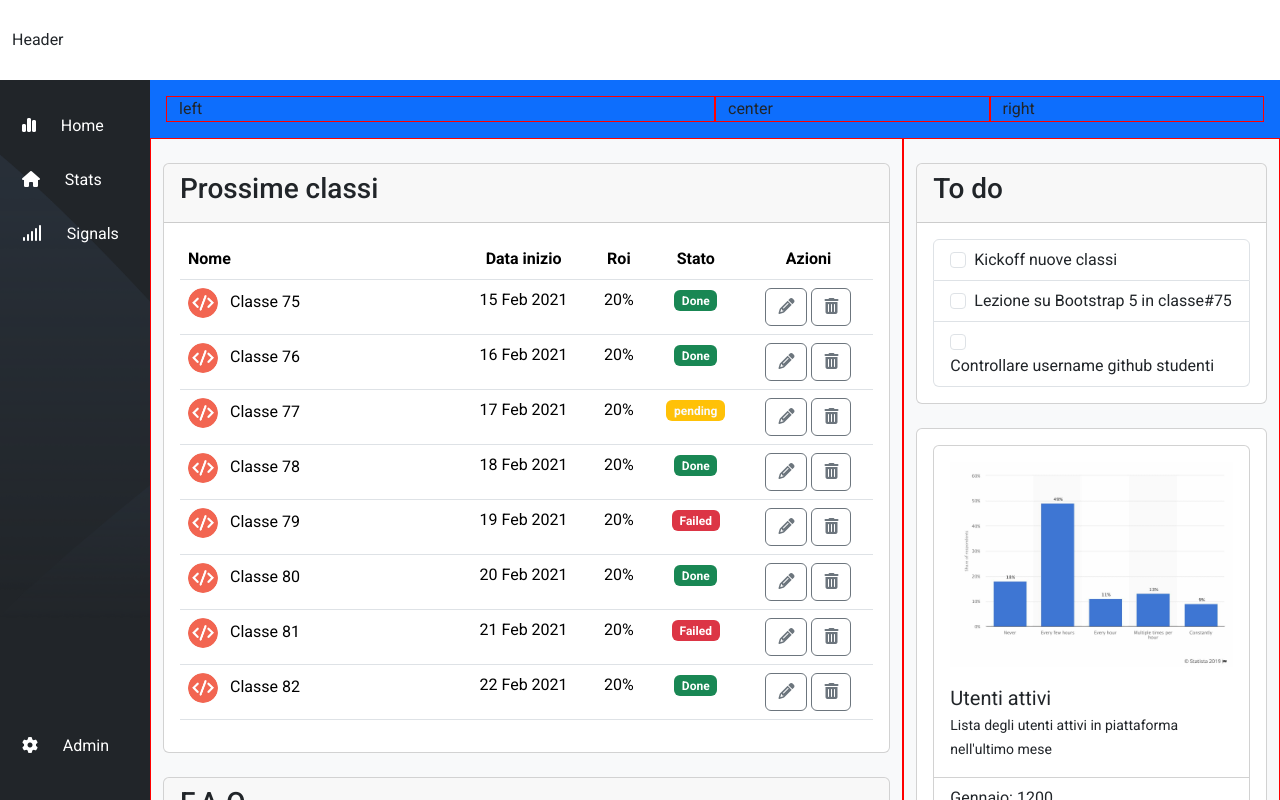
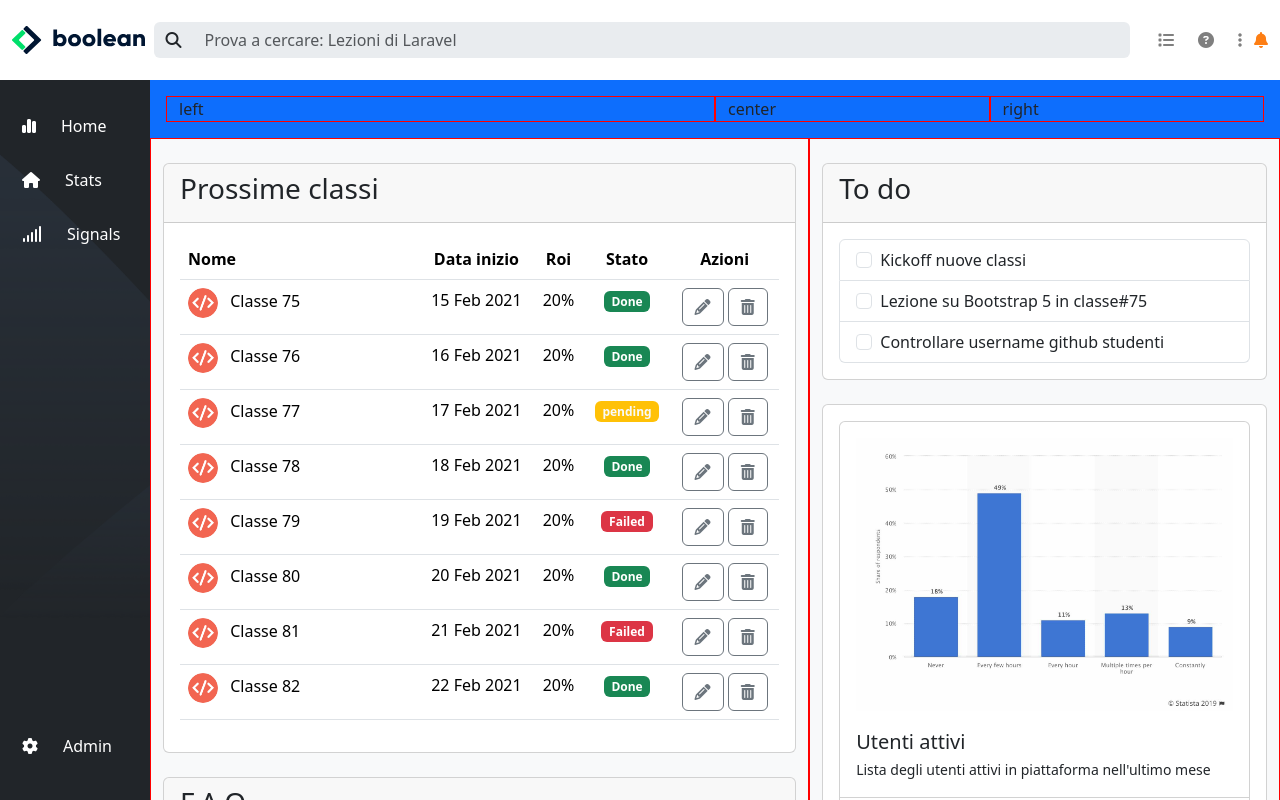
Before and after one commit to DavideBernasconi13/html-css-bootstrap-dashboard, a plain HTML site: page index.html in a window 1280 px wide. Drawn offline with nearby package versions, Linux system fonts and the light colour scheme.

Commit message:
header only desktop!

```diff
--- a/index.html
+++ b/index.html
@@ -6,11 +6,11 @@
     <meta name="viewport" content="width=device-width, initial-scale=1.0">
     <title>Bootstrap Dashboard</title>
     <!-- Google font -->
-    <link rel="preconnect" href="https://fonts.googleapis.com">
+    <!-- <link rel="preconnect" href="https://fonts.googleapis.com">
     <link rel="preconnect" href="https://fonts.gstatic.com" crossorigin>
     <link
         href="https://fonts.googleapis.com/css2?family=Roboto:ital,wght@0,100;0,300;0,400;0,500;0,700;0,900;1,100;1,300;1,400;1,500;1,700;1,900&display=swap"
-        rel="stylesheet">
+        rel="stylesheet"> -->
     <!-- Bootstrap css cdn-->
     <link href="https://cdn.jsdelivr.net/npm/bootstrap@5.3.3/dist/css/bootstrap.min.css" rel="stylesheet"
         integrity="sha384-QWTKZyjpPEjISv5WaRU9OFeRpok6YctnYmDr5pNlyT2bRjXh0JMhjY6hW+ALEwIH" crossorigin="anonymous">
@@ -25,9 +25,38 @@
 <body>
     <div class="wrapper">
         <!-- Header -->
-        <header class="fixed-top bg-body">
+        <header id="header" class="fixed-top bg-body">
             <div class="container-fluid h-100 d-flex align-items-center">
-                Header
+                <div class="right">
+                    <img src="img/logo.svg" alt="Logo">
+                </div>
+                <div class="center mx-3">
+                    <div class="input-group">
+                        <span class="input-group-text bg-body-secondary border-0" id="basic-addon1"><i
+                                class="fa-solid fa-magnifying-glass"></i></span>
+                        <input type="text" class="form-control bg-body-secondary border-0"
+                            placeholder="Prova a cercare: Lezioni di Laravel" aria-label="Username"
+                            aria-describedby="basic-addon1">
+                    </div>
+                </div>
+                <div class="left d-flex align-items-center justify-content-between">
+                    <ul class="d-flex w-100 m-0">
+                        <li><a href="#"><i class="fa-solid fa-list text-black-50"></i></a></li>
+                        <li><a href="#"><i class="fa-solid fa-circle-question text-black-50"></i></a></li>
+                        <li><a href="#"><i class="fa-solid fa-ellipsis-vertical text-black-50"></i></a></li>
+                    </ul>
+                    <div class="btn-group">
+                        <a class="db-btn-evi" data-bs-toggle="dropdown" aria-expanded="true">
+                            <i class="fa-solid fa-bell"></i>
+                        </a>
+                        <ul class="dropdown-menu dropdown-menu-end">
+                            <li><button class="dropdown-item" type="button">Profilo</button></li>
+                            <li><button class="dropdown-item" type="button">Fatturazione</button></li>
+                            <li><button class="dropdown-item" type="button">Logout</button></li>
+                        </ul>
+                    </div>
+                </div>
+
             </div>
         </header>
         <!-- Page application -->
@@ -83,14 +112,14 @@
                 <div class="container-fluid">
                     <div class="row">
                         <!-- Content dashboard -->
-                        <div class="col-12 col-lg-8 db-debug">
+                        <div class="col-12 col-lg-7 db-debug">
                             <!-- Prossime classi -->
                             <div class="card mt-4 mb-4">
                                 <div class="card-header">
                                     <p class="h3">Prossime classi</p>
                                 </div>
                                 <div class="card-body">
-                                    <table id="class-table" class="table">
+                                    <table id="class-table" class="table table-hover">
                                         <thead>
                                             <tr>
                                                 <th scope="col">Nome</th>
@@ -299,7 +328,7 @@
 
                             </div>
                         </div>
-                        <div class="col-12 col-lg-4 db-debug">
+                        <div class="col-12 col-lg-5 db-debug">
                             <!-- To do -->
                             <div class="card mt-4 mb-4">
                                 <div class="card-header">
--- a/style/style.css
+++ b/style/style.css
@@ -14,10 +14,9 @@ ul {
     display: block;
 }
 
-body {
+/* body {
     font-family: "Roboto", sans-serif;
-}
-
+} */
 /* -------------------------------------------------------------------------------- */
 /* ! Structure container */
 /* -------------------------------------------------------------------------------- */
@@ -42,6 +41,31 @@ aside {
 
 #dashboard {
     width: calc(100% - 150px);
+}
+
+/* -------------------------------------------------------------------------------- */
+/* ! Header */
+/* -------------------------------------------------------------------------------- */
+#header {
+    z-index: 999;
+}
+
+#header .center {
+    width: 80%;
+}
+
+#header .right,
+#header .left {
+    width: 10%;
+}
+
+#header .btn-group a.db-btn-evi {
+    color: var(--bs-orange);
+}
+
+#header .left ul li a {
+    padding: 12px;
+    display: block;
 }
 
 /* -------------------------------------------------------------------------------- */
@@ -88,6 +112,22 @@ aside a:hover {
 /* -------------------------------------------------------------------------------- */
 /* ! Media query */
 /* -------------------------------------------------------------------------------- */
+@media screen and (max-width: 1200px) {
+
+    #class-table th:first-child,
+    #class-table td:first-child {
+        width: 30%;
+    }
+}
+
+@media screen and (max-width: 992px) {
+
+    #class-table th:first-child,
+    #class-table td:first-child {
+        width: 20%;
+    }
+}
+
 @media screen and (max-width: 768px) {
     aside a .label {
         display: none;
```
